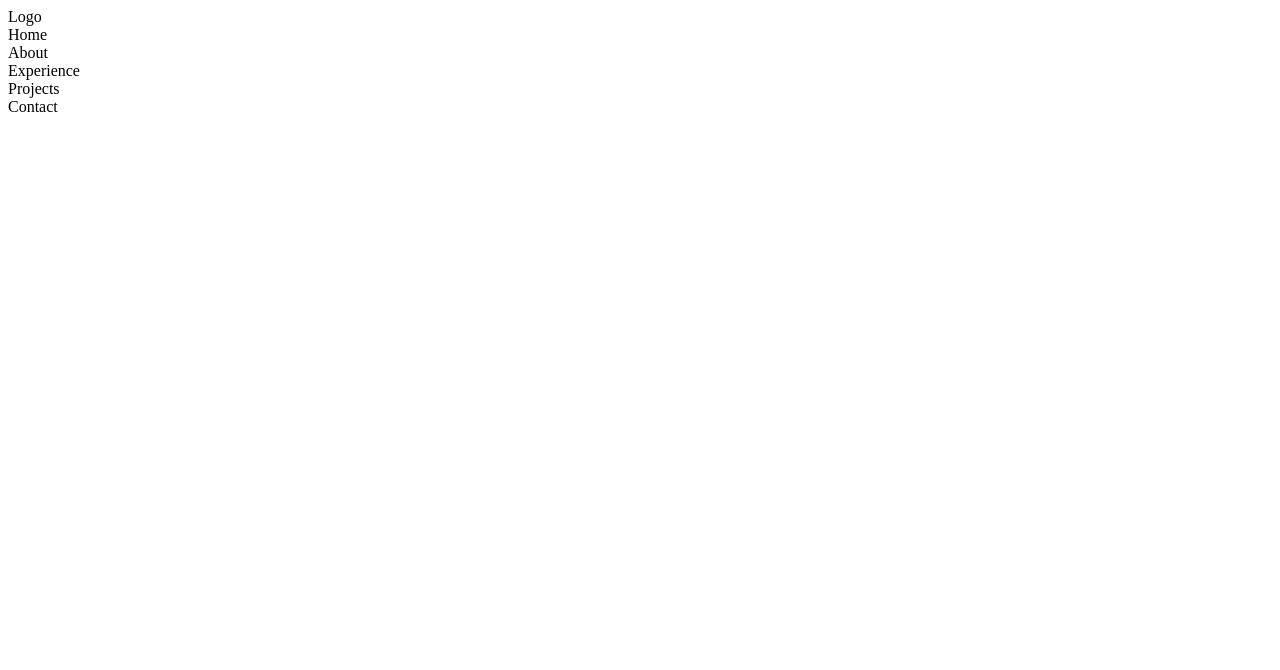
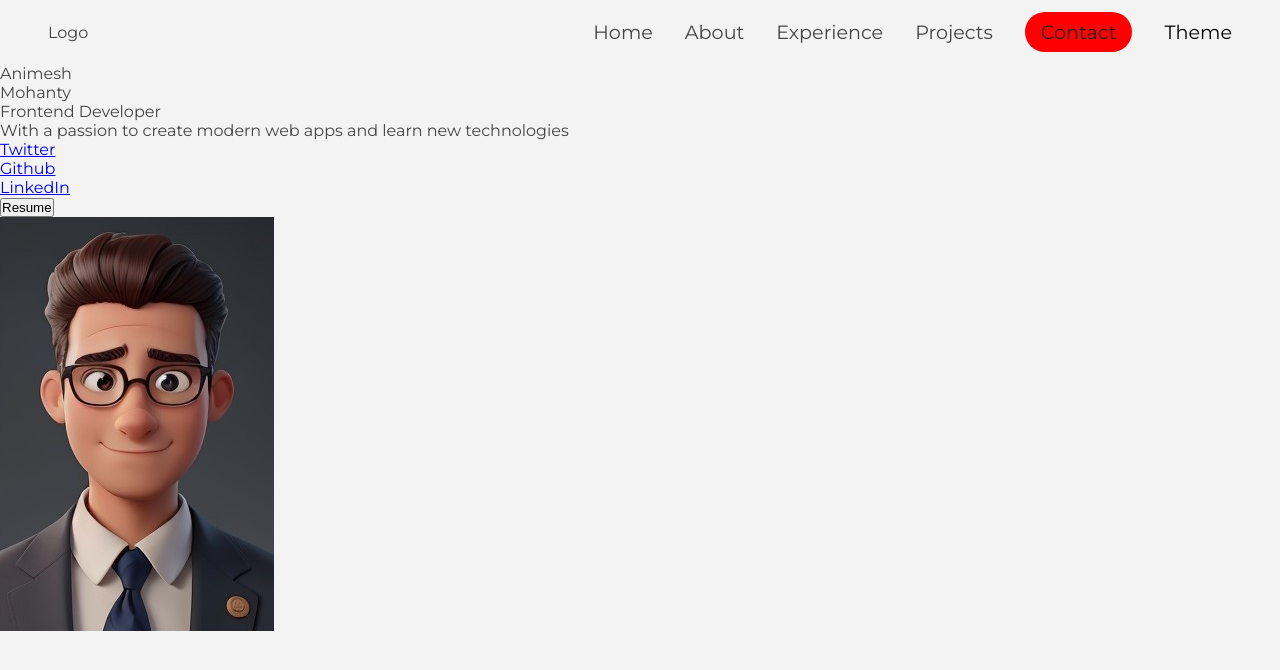
Before and after one commit to Animesh478/portfolio-1, a plain HTML site: page index.html in a window 1280 px wide. Drawn offline with Linux system fonts and the light colour scheme.

Commit message:
completed the nav bar and the structure of the hero section

```diff
--- a/index.html
+++ b/index.html
@@ -4,19 +4,62 @@
     <meta charset="UTF-8" />
     <meta name="viewport" content="width=device-width, initial-scale=1.0" />
     <title>Document</title>
+    <link rel="stylesheet" href="styles.css" />
   </head>
   <body>
-    <nav>
-      <div class="logo">Logo</div>
-      <div class="home">Home</div>
-      <div class="about">About</div>
-      <div class="experience">Experience</div>
-      <div class="projects">Projects</div>
-      <div class="contact">Contact</div>
-    </nav>
-    <section class="hero">
-      <section class="left"></section>
-      <section class="right"></section>
-    </section>
+    <header>
+      <nav class="nav">
+        <div class="nav__logo">Logo</div>
+        <div class="nav__right">
+          <ul class="nav__links">
+            <li class="nav__item">
+              <a href="#" class="nav__link">Home</a>
+            </li>
+            <li class="nav__item">
+              <a href="#" class="nav__link">About</a>
+            </li>
+            <li class="nav__item">
+              <a href="#" class="nav__link">Experience</a>
+            </li>
+            <li class="nav__item">
+              <a href="#" class="nav__link">Projects</a>
+            </li>
+            <li class="nav__item">
+              <a href="#" class="nav__link nav__link--btn">Contact</a>
+            </li>
+          </ul>
+          <button class="nav__theme--btn">Theme</button>
+        </div>
+      </nav>
+      <div class="hero">
+        <section class="hero__left">
+          <div class="name">Animesh</div>
+          <div class="last-name">Mohanty</div>
+          <div class="job-title">Frontend Developer</div>
+          <div class="subtitle">
+            With a passion to create modern web apps and learn new technologies
+          </div>
+          <ul>
+            <li>
+              <a href="#">Twitter</a>
+            </li>
+            <li>
+              <a href="#">Github</a>
+            </li>
+            <li>
+              <a href="#">LinkedIn</a>
+            </li>
+          </ul>
+          <button>Resume</button>
+        </section>
+        <section class="hero__right">
+          <img
+            src="./images/portfolio image 2.jpg"
+            alt=""
+            class="profile__img"
+          />
+        </section>
+      </div>
+    </header>
   </body>
 </html>
--- /dev/null
+++ b/styles.css
@@ -0,0 +1,69 @@
+@import url("https://fonts.googleapis.com/css2?family=Montserrat:ital,wght@0,100..900;1,100..900&display=swap");
+
+* {
+  box-sizing: border-box;
+  margin: 0;
+  padding: 0;
+}
+
+body {
+  font-family: "Montserrat", sans-serif;
+  background-color: #f3f3f3;
+  color: #444;
+}
+
+/* NAVIGATION */
+.nav {
+  display: flex;
+  justify-content: space-between;
+  align-items: center;
+  padding: 0 3rem;
+  width: 100%;
+  height: 4rem;
+}
+.nav__right {
+  display: flex;
+  justify-content: center;
+  align-items: center;
+}
+.nav__links {
+  list-style: none;
+  display: flex;
+  justify-content: space-between;
+}
+.nav__item {
+  margin-left: 2rem;
+}
+/* .nav__link {
+  text-decoration: none;
+  color: #444;
+} */
+.nav__link:link,
+.nav__link:visited {
+  color: inherit;
+  font-size: 1.2rem;
+  font-weight: 400;
+  text-decoration: none;
+}
+.nav__link--btn:link,
+.nav__link--btn:visited {
+  background-color: red;
+  padding: 0.5rem 1rem;
+  border-radius: 2rem;
+  color: #222;
+}
+.nav__link:hover,
+.nav__link:active {
+  transform: scale(1.1);
+}
+.nav__theme--btn {
+  margin-left: 2rem;
+  font-size: 1.2rem;
+  font-weight: 400;
+  border: none;
+  background-color: #f3f3f3;
+  font-family: inherit;
+}
+.nav__theme--btn:hover {
+  cursor: pointer;
+}
```
Also changed, not shown: images/portfolio image 2.jpg (added).
